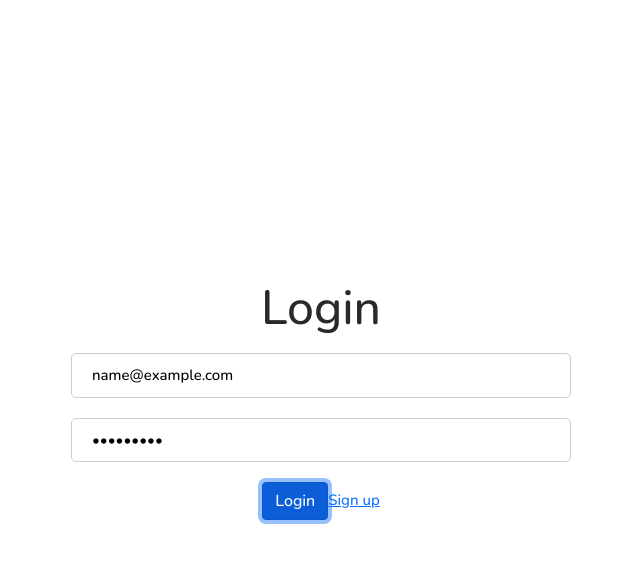
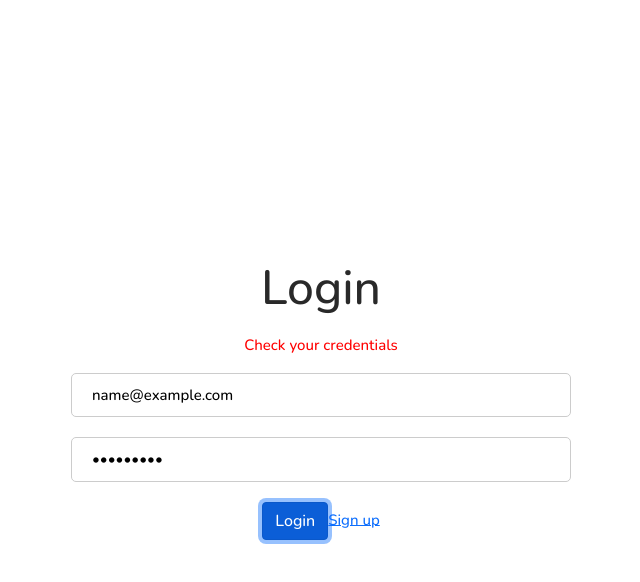
Before and after one commit to Naveen-Raj-08/Web-Application, a React (Create React App) app: page /login in a window 1280 px wide. Both pictures are taken after typing "name@example.com", "Sample123" into the empty fields and a click on the button "Login". Shown: the top 582 px of the page, without its empty margins (319-959 px from the left). Built offline with nearby package versions, Linux system fonts and the light colour scheme.

Commit message:
Changes in the login functionality

```diff
--- a/src/App.js
+++ b/src/App.js
@@ -24,7 +24,6 @@ function App() {
 
 const ProtectedRoute = () => {
   var isAuth = localStorage.getItem("isAuth");
-  console.log(isAuth);
   return !isAuth ? <Navigate to="/login" /> : <Outlet />;
 };
 
--- a/src/Components/Login.js
+++ b/src/Components/Login.js
@@ -26,10 +26,13 @@ export const Login = () => {
   };
   const handleFormSubmit = (e) => {
     e.preventDefault();
-    console.log(localStorage.getItem("user"));
+
+    // checks users details in db
     if (RegisteredUser) {
       const { Usermail, Userpassword } = RegisteredUser;
+      setNullError(false);
       if (!User && !UserPassword) {
+        console.log(NullError);
         setNullError(true);
       } else {
         setNullError(false);
@@ -49,6 +52,8 @@ export const Login = () => {
           }
         }
       }
+    } else {
+      setNullError(true);
     }
   };
   return (
@@ -59,9 +64,9 @@ export const Login = () => {
         <h2 className="display-5 text-capitalize">Login</h2>
         <form className="pt-2" onSubmit={handleFormSubmit}>
           {NullError === true ? (
-            <p className="form-error">Please check your credentials</p>
-          ) : Error ? (
-            <p className="form-error">Invalid unsername or Invalid password</p>
+            <p className="form-error">Check your credentials</p>
+          ) : Error === true ? (
+            <p className="form-error">Invalid username or Invalid password</p>
           ) : null}
           <div className="fieldset">
             <input
```
